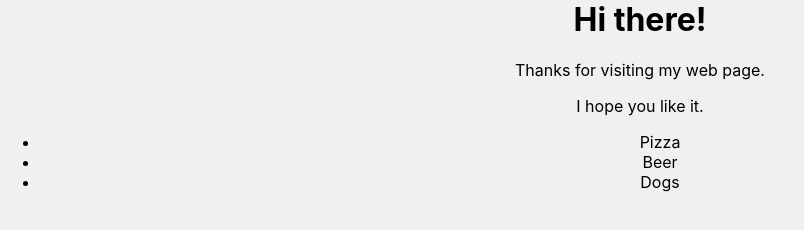
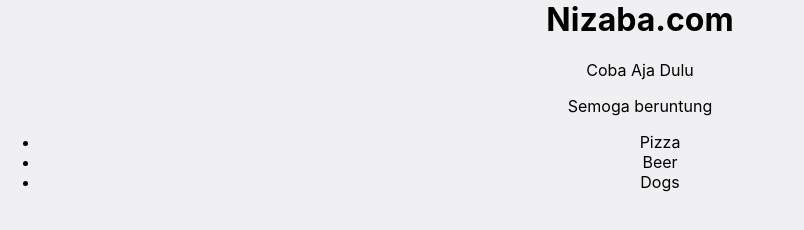
Before and after one commit to geniuscreator0/nizaba.com, a plain HTML site: page index.html in a window 1280 px wide. Shown: the whole page, without its empty margins (0-804 px from the left). Drawn offline with Linux system fonts and the light colour scheme.

Commit message:
Update index.html

```diff
--- a/index.html
+++ b/index.html
@@ -4,9 +4,9 @@
  <link rel="stylesheet" href="screen.css" type="text/css" />
  </head>
  <body>
- <center><h1 class="loud">Hi there!</h1>
- <p id="highlight"> Thanks for visiting my web page.</p>
- <p>I hope you like it.</p>
+ <center><h1 class="loud">Nizaba.com</h1>
+ <p id="highlight">Coba Aja Dulu</p>
+ <p>Semoga beruntung</p>
  <ul>
  <li class="loud">Pizza</li>
  <li>Beer</li>
```
